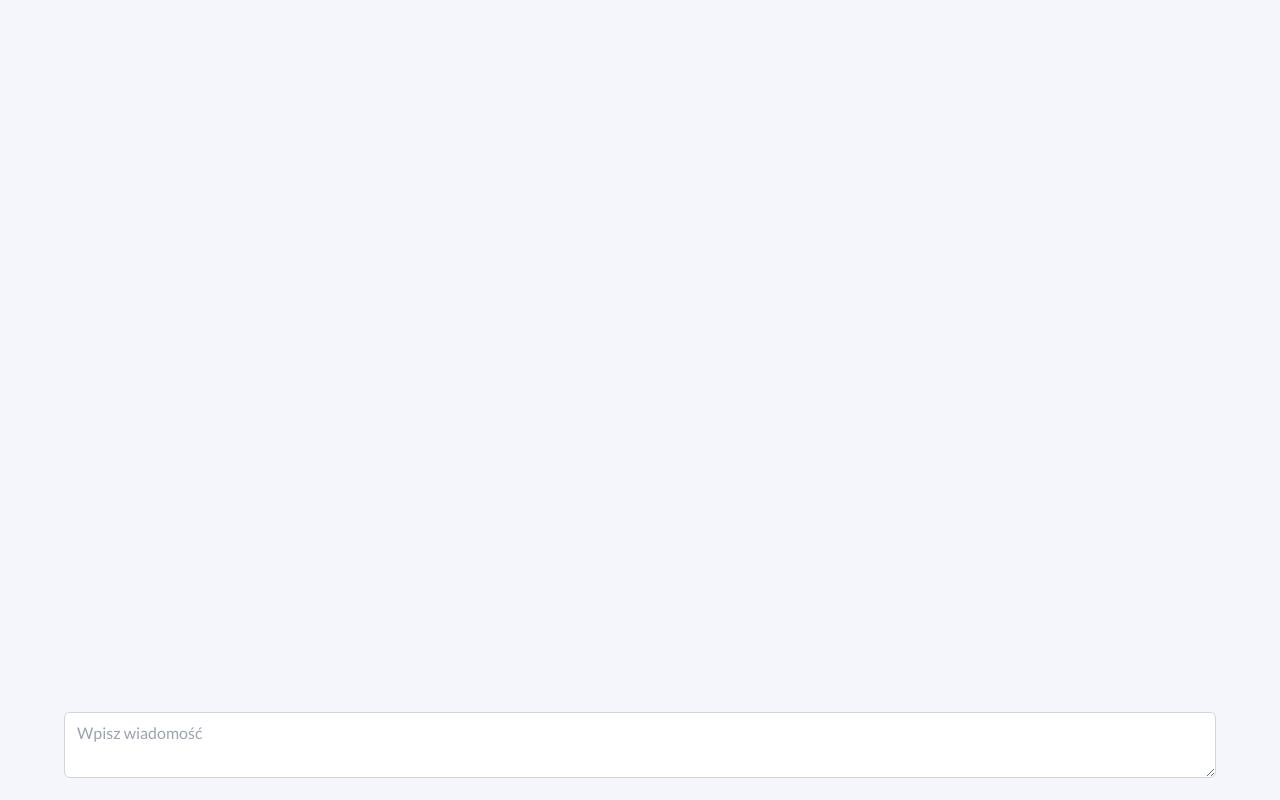
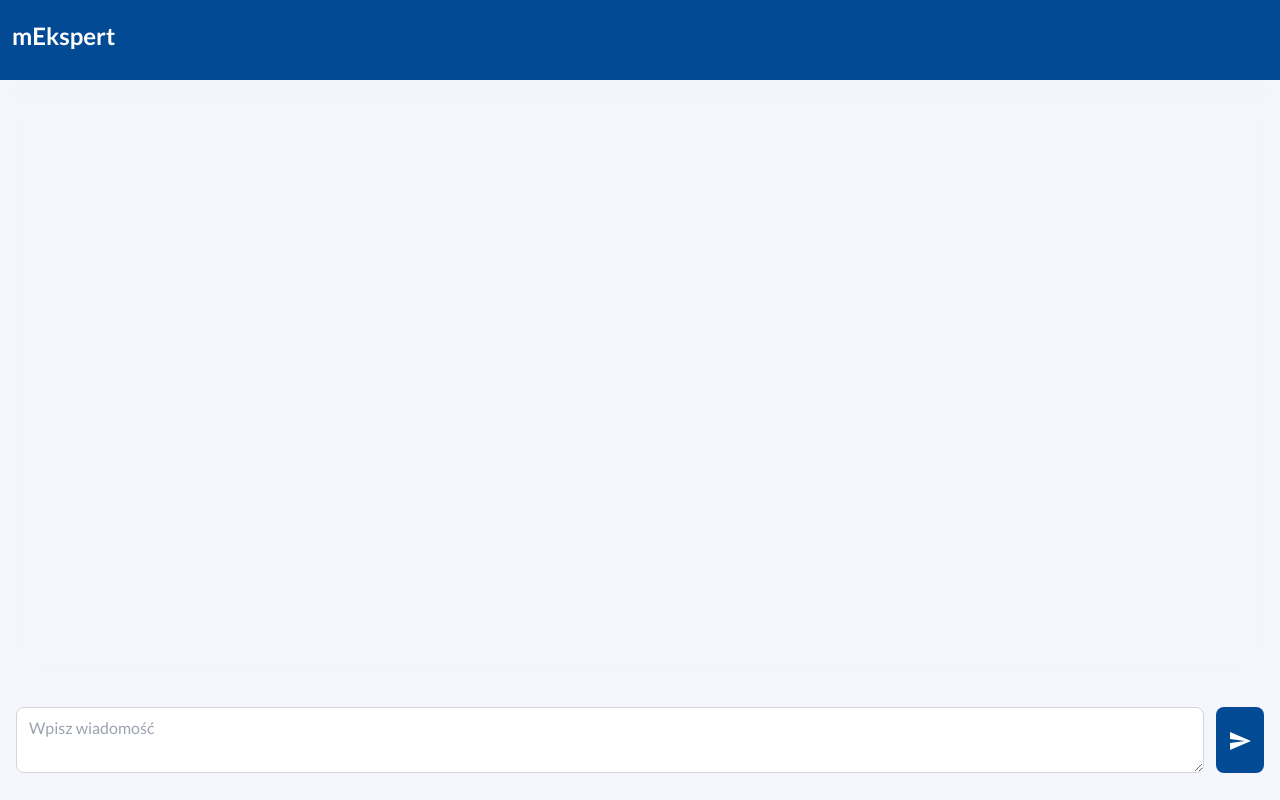
Before and after one commit to Stasnislau/mObywatel, a React (Vite) app: page / in a window 1280 px wide. Built offline with nearby package versions, Linux system fonts and the light colour scheme.

Commit message:
most of design

```diff
--- a/src/Pages/mainPage.tsx
+++ b/src/Pages/mainPage.tsx
@@ -1,45 +1,8 @@
-import styled from "@emotion/styled";
-import { Box } from "@mui/material";
 import { observer } from "mobx-react-lite";
 import ChattingComponent from "../components/Chats/chattingComponent";
 
-const Container = styled(Box)`
-  display: flex;
-  flex-direction: row;
-  height: 100vh;
-  width: 100vw;
-`;
-
 const MainPage = observer(() => {
-  return (
-    <Container>
-      <Box
-        sx={{
-          width: 0.95,
-          flexGrow: 1,
-          display: "flex",
-          justifyContent: "center",
-          alignItems: "center",
-          flexDirection: "column",
-        }}
-      >
-        <Box
-          sx={{
-            width: 1,
-            flexGrow: 1,
-            display: "flex",
-            flexDirection: "column",
-            justifyContent: "center",
-            alignItems: "center",
-            position: "relative",
-            overflowY: "hidden",
-          }}
-        >
-          <ChattingComponent />
-        </Box>
-      </Box>
-    </Container>
-  );
+  return <ChattingComponent />;
 });
 
 export default MainPage;
--- a/src/components/Chats/MessageBubble/index.tsx
+++ b/src/components/Chats/MessageBubble/index.tsx
@@ -30,7 +30,7 @@ const MessageBubble = ({ text, isMine }: MessageBubbleProps) => {
           alignItems: isMine ? "flex-end" : "flex-start",
         }}
       >
-        <h4>{isMine ? "Ja" : "Asystent"}</h4>
+        <h4>{isMine ? "Ja" : "mEkspert"}</h4>
         <p>{text}</p>
       </Box>
     </Box>
--- a/src/components/Chats/chattingComponent/index.tsx
+++ b/src/components/Chats/chattingComponent/index.tsx
@@ -1,64 +1,68 @@
-import { useState, useEffect, useContext, useMemo } from 'react';
-import { List, Box } from '@mui/material';
-import { chat, message } from '../../../types';
-import InputBox from '../inputBox';
-import { Context } from '../../../App';
-import { observer } from 'mobx-react-lite';
-import MessageBubble from '../MessageBubble';
-import React from 'react';
-import { useAutoAnimate } from '@formkit/auto-animate/react';
-import useStateLS from '../../../hooks/useStateLS';
+import { useAutoAnimate } from "@formkit/auto-animate/react";
+import { Box } from "@mui/material";
+import { observer } from "mobx-react-lite";
+import React, { useEffect, useMemo, useState } from "react";
+import useStateLS from "../../../hooks/useStateLS";
+import { chat } from "../../../types";
+import MessageBubble from "../MessageBubble";
+import InputBox from "../inputBox";
 
 const ChatComponent = observer(() => {
-    const store = useContext(Context);
   const [messagesAnimationRef] = useAutoAnimate<HTMLDivElement>();
-    const [newMessage, setNewMessage] = useState('');
-    const [chat, setChat] = useStateLS<chat>('chat', {
+  const [newMessage, setNewMessage] = useState("");
+  const [chat, setChat] = useStateLS<chat>("chat", {
     messages: [],
   });
-
+  const [isLoading, setIsLoading] = useState(false);
 
   const sendMessageToServer = async () => {
     try {
       if (!chat.messages || chat.messages.length === 0) {
         return;
       }
-            store.setIsLoading(true);
-            const response = await fetch('http://localhost:5000/ask', {
-                method: 'POST',
+      setIsLoading(true);
+      const response = await fetch("http://localhost:5000/ask", {
+        method: "POST",
         headers: {
-                    'Content-Type': 'application/json',
+          "Content-Type": "application/json",
         },
         body: JSON.stringify({ messages: chat.messages }),
       });
       if (!response.ok) {
-                throw new Error('Something went wrong');
+        throw new Error("Something went wrong");
       }
       const data = await response.json();
-            if (!data || !data.completion || data.completion.choices.length === 0 || !data.completion.choices[0].message) {
-                console.log('Something went wrong, no message')
+      if (
+        !data ||
+        !data.completion ||
+        data.completion.choices.length === 0 ||
+        !data.completion.choices[0].message
+      ) {
+        console.log("Something went wrong, no message");
         return;
       }
       setChat({
         ...chat,
-                messages: [...chat.messages, {
+        messages: [
+          ...chat.messages,
+          {
             content: data.completion.choices[0].message.content,
             role: data.completion.choices[0].message.role,
-                }]
+          },
+        ],
       });
     } catch (error) {
       console.log(error);
+    } finally {
+      setIsLoading(false);
     }
-        finally {
-            store.setIsLoading(false);
-        }
-    }
+  };
 
   const isNewUserMessage = useMemo(() => {
     if (!chat.messages || chat.messages.length === 0) {
       return false;
     }
-        return chat.messages[chat.messages.length - 1].role === 'user';
+    return chat.messages[chat.messages.length - 1].role === "user";
   }, [chat.messages]);
 
   useEffect(() => {
@@ -68,75 +72,74 @@ const ChatComponent = observer(() => {
   }, [isNewUserMessage]);
 
   const handleSend = async () => {
-        console.log('handleSend')
+    console.log("handleSend");
     setChat({
       ...chat,
-            messages: [...chat.messages, {
+      messages: [
+        ...chat.messages,
+        {
           content: newMessage,
-                role: 'user',
-            }]
+          role: "user",
+        },
+      ],
     });
-        setNewMessage('');
-    }
+    setNewMessage("");
+  };
 
   const messagesEndRef = React.useRef<HTMLDivElement>(null);
 
   useEffect(() => {
-        messagesEndRef.current?.scrollIntoView({ behavior: "instant" });
+    messagesEndRef.current?.scrollIntoView({
+      behavior: "smooth",
+      block: "end",
+    });
   }, [chat.messages]);
 
   return (
-        <Box sx={
-            {
-                display: 'flex',
-                flexDirection: 'column',
-                flexGrow: 1,
-                padding: '1rem 0',
-                width: 1,
-            }
-        }>
-            <Box sx={
-                {
-                    width: 1,
-                    display: 'flex',
-                    flexDirection: 'column',
-                    justifyContent: 'center',
-                    alignItems: 'center',
-                    marginBottom: '1rem',
-                    height: 0,
-                    overflowY: 'auto',
-                    flexGrow: 1,
-                }
-            }>
-                <Box sx={
-                    {
-                        display: 'flex',
-                        flexDirection: 'column',
-                        flexGrow: 1,
-                        minHeight: 0,
-                        width: 0.9,
-                    }
-                }
+    <Box className="h-[90vh]">
+      <Box
+        sx={{
+          display: "flex",
+          flexDirection: "column",
+          alignItems: "center",
+          padding: "1rem",
+          overflowY: "auto",
+          height: "75vh",
+          position: "relative",
+        }}
         ref={messagesAnimationRef}
       >
-                    {chat && chat.messages && chat.messages.length > 0 && chat.messages.map((message, index) => (
-                        <MessageBubble text={message.content} isMine={
-                            message.role === 'user'
-                        } key={index} />
+        {chat &&
+          chat.messages &&
+          chat.messages.length > 0 &&
+          chat.messages.map((message, index) => (
+            <MessageBubble
+              text={message.content}
+              isMine={message.role === "user"}
+              key={index}
+            />
           ))}
+        <div className="messages-shadow" />
         <div ref={messagesEndRef} />
       </Box>
-
+      <Box
+        sx={{
+          width: 1,
+          display: "flex",
+          justifyContent: "center",
+          alignItems: "center",
+          padding: "1rem",
+          height: "15vh",
+        }}
+      >
+        <InputBox
+          isLoading={isLoading}
+          onSend={handleSend}
+          text={newMessage}
+          setText={setNewMessage}
+        />
       </Box>
-            <Box sx={{
-                width: 1,
-                display: 'flex',
-                justifyContent: 'center',
-
-            }}>
-                <InputBox onSend={handleSend} text={newMessage} setText={setNewMessage} />
     </Box>
-        </Box >
   );
 });
 
--- a/src/components/Chats/inputBox/index.tsx
+++ b/src/components/Chats/inputBox/index.tsx
@@ -1,13 +1,16 @@
-import { Box } from "@mui/material";
 import { observer } from "mobx-react-lite";
 import React from "react";
+import { Send } from "@mui/icons-material";
+import { CircularProgress } from "@mui/material";
 
 interface InputBoxProps {
   onSend: () => void;
   text: string;
   setText: (text: string) => void;
+  isLoading: boolean;
 }
-const InputBox = observer(({ onSend, text, setText }: InputBoxProps) => {
+const InputBox = observer(
+  ({ onSend, text, setText, isLoading }: InputBoxProps) => {
     const handleSend = () => {
       if (text === "") {
         return;
@@ -21,11 +24,7 @@ const InputBox = observer(({ onSend, text, setText }: InputBoxProps) => {
       }
     };
     return (
-    <Box
-      sx={{
-        width: 0.9,
-      }}
-    >
+      <div className="w-full flex gap-3">
         <textarea
           value={text}
           onChange={(event) => setText(event.target.value)}
@@ -34,8 +33,16 @@ const InputBox = observer(({ onSend, text, setText }: InputBoxProps) => {
           className="w-full"
           rows={2}
         />
-    </Box>
+        <button onClick={handleSend} className="primary w-15">
+          {isLoading ? (
+            <CircularProgress color="secondary" size={20} />
+          ) : (
+            <Send />
+          )}
+        </button>
+      </div>
     );
-});
+  }
+);
 
 export default InputBox;
--- a/src/components/wrapper/index.tsx
+++ b/src/components/wrapper/index.tsx
@@ -1,20 +1,15 @@
 import { observer } from "mobx-react-lite";
 import { Context } from "../../App.tsx";
 import { CircularProgress, Box } from "@mui/material";
-import React, { useContext} from "react";
-const WrapperComponent = observer(({ children } : {
-    children: React.ReactNode;
-}) => {
+import React, { useContext } from "react";
+const WrapperComponent = observer(
+  ({ children }: { children: React.ReactNode }) => {
     const store = useContext(Context);
     return (
-    <div
-      style={{
-        display: "flex",
-        width: "100%",
-        height: "100%",
-        flexDirection: "column",
-      }}
-    >
+      <div className="w-full h-screen flex flex-col">
+        <header className="h-[10vh]">
+          <h3>mEkspert</h3>
+        </header>
         {children}
         <div
           style={{
@@ -38,6 +33,7 @@ const WrapperComponent = observer(({ children } : {
         </div>
       </div>
     );
-});
+  }
+);
 
 export default WrapperComponent;
--- a/src/index.scss
+++ b/src/index.scss
@@ -72,7 +72,7 @@ body {
   input[type="datetime-local"],
   textarea {
     @apply border border-gray-300
-      rounded-md px-3 py-2 text-base focus:outline-none
+      rounded-lg px-3 py-2 text-base focus:outline-none
       focus:ring-2 focus:ring-primary-400 focus:border-transparent bg-white dark:bg-gray-800;
   }
 
@@ -99,13 +99,13 @@ body {
   }
 
   button {
-    @apply bg-gradient-to-b
-      text-white rounded-md px-3 py-2 text-base focus:outline-none
+    @apply
+      text-white rounded-lg px-3 py-2 text-base focus:outline-none
       focus:ring-2 focus:border-transparent
      transition-colors duration-300 ease-in-out;
 
     &.primary {
-      @apply from-primary-500 to-primary-400 focus:ring-primary-400 hover:from-primary-500 hover:to-primary-400;
+      @apply bg-primary-500 focus:ring-primary-400 hover:from-primary-500 hover:to-primary-400;
     }
 
     &.secondary {
@@ -133,4 +133,19 @@ body {
     // white background, rounded corners, and a drop shadow
     @apply bg-white rounded-md shadow-md;
   }
+
+  .messages-shadow {
+    z-index: 9999;
+    position: fixed;
+    top: 10vh;
+    right: 0;
+    left: 0;
+    bottom: 14vh;
+    box-shadow: inset 0 0 20px 20px rgb(244 246 251);
+    pointer-events: none;
+  }
+
+  header {
+    @apply bg-primary-500 text-white p-3 shadow-lg;
+  }
 }
```
Lines whose indentation alone changed are shown as unchanged.
